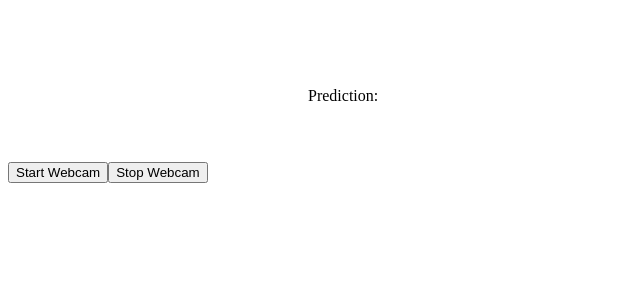
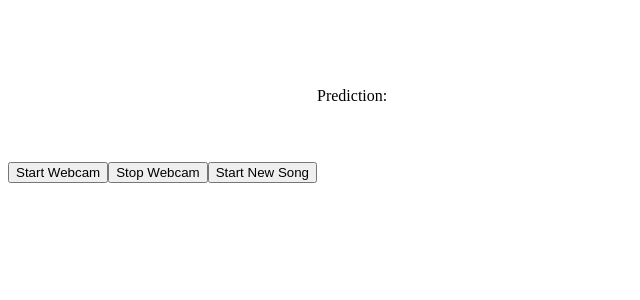
Before and after one commit to oadesiyan/mmai-final, a Flask app: page / in a window 1280 px wide. Shown: the top 300 px of the page, without its empty margins (0-640 px from the left). Run offline with Flask 3, Linux system fonts and the light colour scheme.

Commit message:
added button for music staff

```diff
--- a/asl-recognition/static/script.js
+++ b/asl-recognition/static/script.js
@@ -38,6 +38,7 @@
 
 });
 
+// take frames and send a group of frames to detector
 function captureAndSendFrames(videoElement) {
     if (!videoElement.videoWidth || !videoElement.videoHeight) {
         console.warn("Video not ready yet.");
@@ -73,3 +74,8 @@
         resultDisplay.innerHTML = "Sign detection failed.";
     });
 }
+
+//create a new piece of music
+startSongBtn.addEventListener("click", () => {
+
+}
--- a/asl-recognition/templates/index.html
+++ b/asl-recognition/templates/index.html
@@ -14,6 +14,7 @@
                 <div id="stopStart">
                     <button id="startBtn">Start Webcam</button>
                     <button id="stopBtn">Stop Webcam</button>
+                    <button id="startSongBtn">Start New Song</button>
                 </div>
             </div>
 
```
